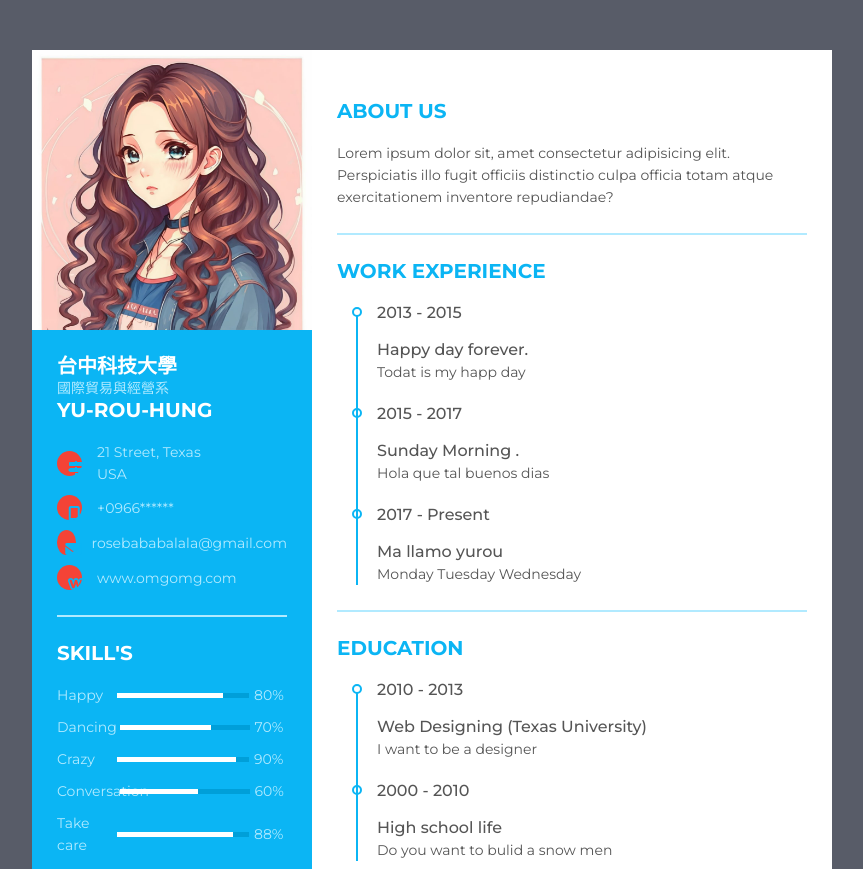
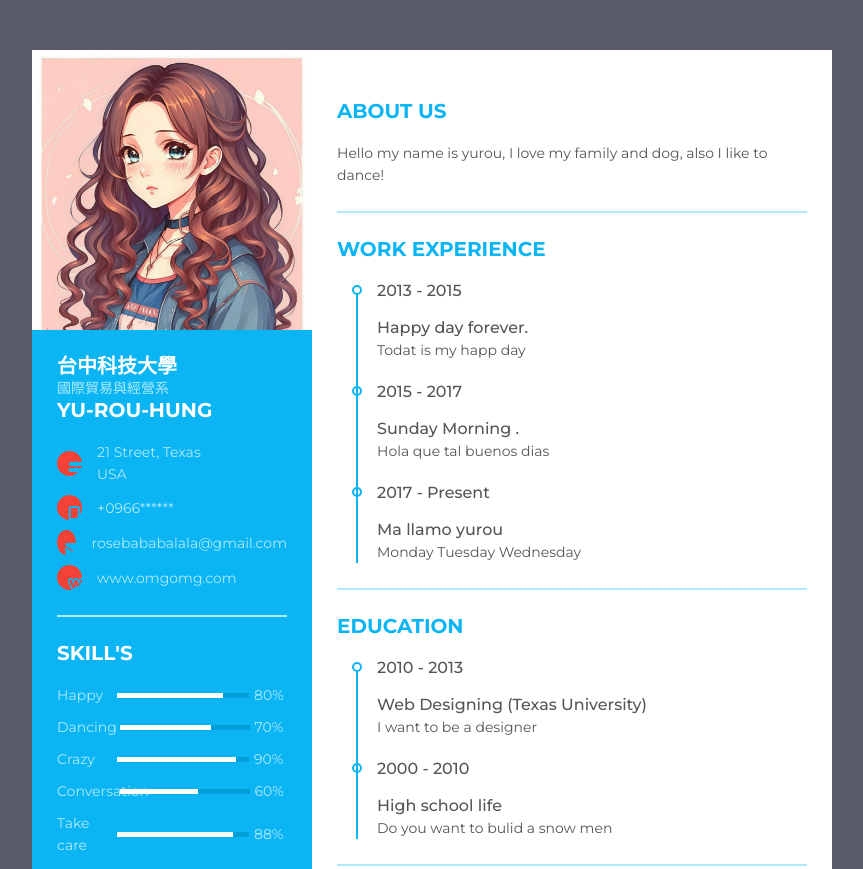
Before and after one commit to yurou1008/Omelette-world, a plain HTML site: page index.html in a window 1280 px wide. Shown: the top 869 px of the page, without its empty margins (208-1071 px from the left). Drawn offline with Linux system fonts and the light colour scheme.

Commit message:
Update index.html

```diff
--- a/index.html
+++ b/index.html
@@ -157,7 +157,7 @@
         <div class="title">
            <p class="bold">About us</p>
          </div>
-        <p>Lorem ipsum dolor sit, amet consectetur adipisicing elit. Perspiciatis illo fugit officiis distinctio culpa officia totam atque exercitationem inventore repudiandae?</p>
+        <p>Hello my name is yurou, I love my family and dog, also I like to dance!</p>
     </div>
     <div class="resume_item resume_work">
         <div class="title">
```
